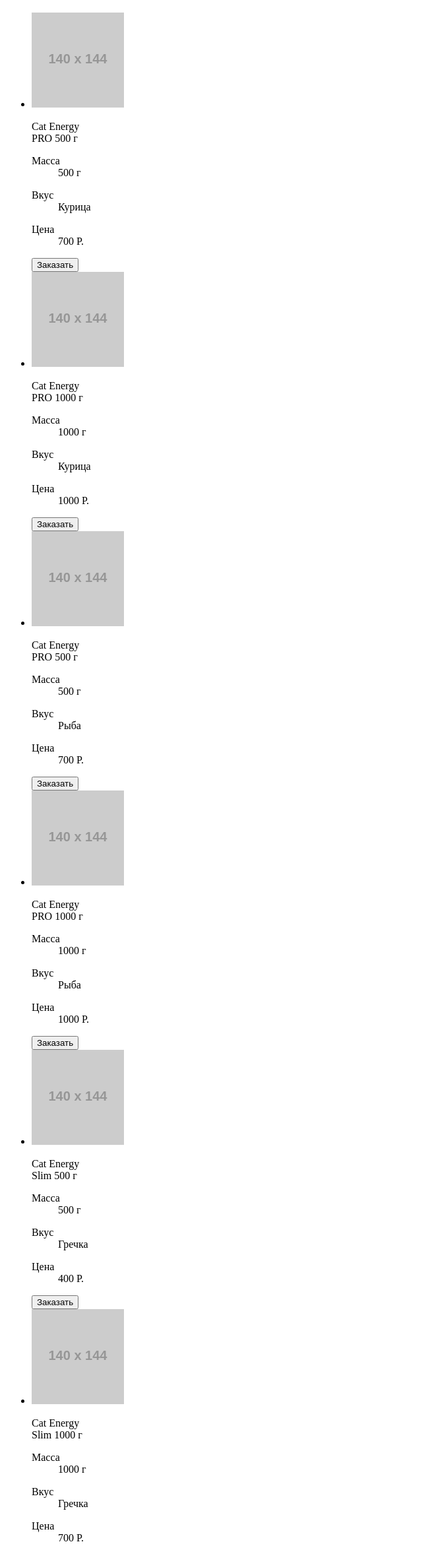
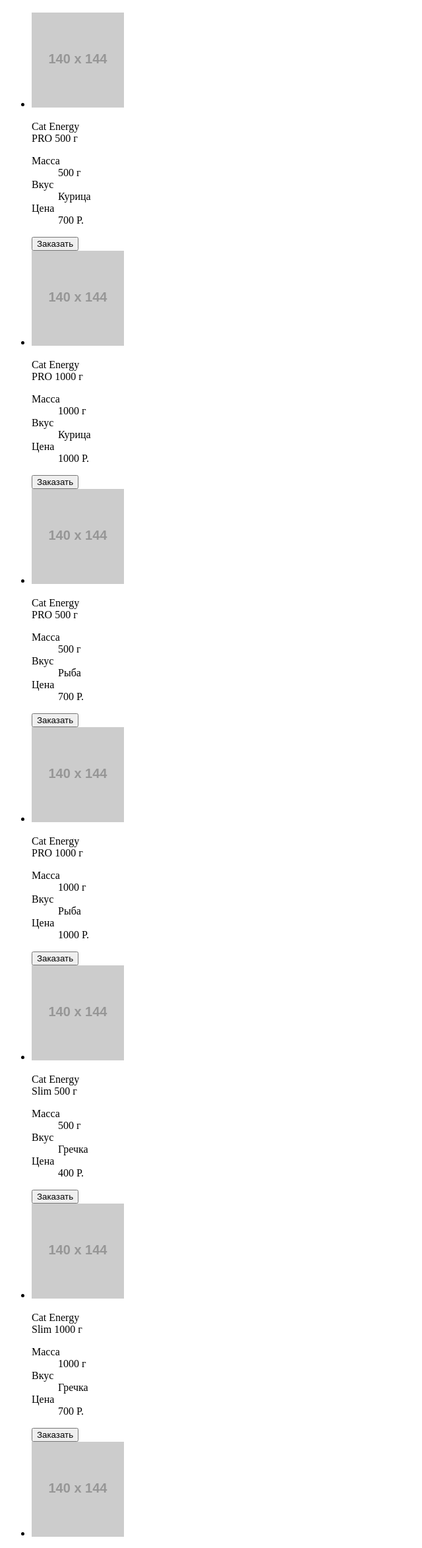
Before and after one commit to VladHolo628/1582609-cat-energy-21, a website: page source/catalog.html in a window 1280 px wide. Shown: the part 202-2548 px from the top of the page at 66% size, without its empty margins (0-640 px from the left). Drawn offline with Linux system fonts and the light colour scheme; placeholder pictures from the web are drawn by us.

Commit message:
Правки по замечаниям 2

```diff
--- a/source/catalog.html
+++ b/source/catalog.html
@@ -51,12 +51,8 @@
                 <dl class="product-stats__item">
                   <dt class="product-stats__title">Масса</dt>
                   <dd class="product-stats__description">500 г</dd>
-                </dl>
-                <dl class="product-stats__item">
                   <dt class="product-stats__title">Вкус</dt>
                   <dd class="product-stats__description">Курица</dd>
-                </dl>
-                <dl class="product-stats__item">
                   <dt class="product-stats__title">Цена</dt>
                   <dd class="product-stats__description">700 Р.</dd>
                 </dl>
@@ -76,12 +72,8 @@
                 <dl class="product-stats__item">
                   <dt class="product-stats__title">Масса</dt>
                   <dd class="product-stats__description">1000 г</dd>
-                </dl>
-                <dl class="product-stats__item">
                   <dt class="product-stats__title">Вкус</dt>
                   <dd class="product-stats__description">Курица</dd>
-                </dl>
-                <dl class="product-stats__item">
                   <dt class="product-stats__title">Цена</dt>
                   <dd class="product-stats__description">1000 Р.</dd>
                 </dl>
@@ -101,12 +93,8 @@
                 <dl class="product-stats__item">
                   <dt class="product-stats__title">Масса</dt>
                   <dd class="product-stats__description">500 г</dd>
-                </dl>
-                <dl class="product-stats__item">
                   <dt class="product-stats__title">Вкус</dt>
                   <dd class="product-stats__description">Рыба</dd>
-                </dl>
-                <dl class="product-stats__item">
                   <dt class="product-stats__title">Цена</dt>
                   <dd class="product-stats__description">700 Р.</dd>
                 </dl>
@@ -126,12 +114,8 @@
                 <dl class="product-stats__item">
                   <dt class="product-stats__title">Масса</dt>
                   <dd class="product-stats__description">1000 г</dd>
-                </dl>
-                <dl class="product-stats__item">
                   <dt class="product-stats__title">Вкус</dt>
                   <dd class="product-stats__description">Рыба</dd>
-                </dl>
-                <dl class="product-stats__item">
                   <dt class="product-stats__title">Цена</dt>
                   <dd class="product-stats__description">1000 Р.</dd>
                 </dl>
@@ -151,12 +135,8 @@
                 <dl class="product-stats__item">
                   <dt class="product-stats__title">Масса</dt>
                   <dd class="product-stats__description">500 г</dd>
-                </dl>
-                <dl class="product-stats__item">
                   <dt class="product-stats__title">Вкус</dt>
                   <dd class="product-stats__description">Гречка</dd>
-                </dl>
-                <dl class="product-stats__item">
                   <dt class="product-stats__title">Цена</dt>
                   <dd class="product-stats__description">400 Р.</dd>
                 </dl>
@@ -176,12 +156,8 @@
                 <dl class="product-stats__item">
                   <dt class="product-stats__title">Масса</dt>
                   <dd class="product-stats__description">1000 г</dd>
-                </dl>
-                <dl class="product-stats__item">
                   <dt class="product-stats__title">Вкус</dt>
                   <dd class="product-stats__description">Гречка</dd>
-                </dl>
-                <dl class="product-stats__item">
                   <dt class="product-stats__title">Цена</dt>
                   <dd class="product-stats__description">700 Р.</dd>
                 </dl>
@@ -201,12 +177,8 @@
                 <dl class="product-stats__item">
                   <dt class="product-stats__title">Масса</dt>
                   <dd class="product-stats__description">500 г</dd>
-                </dl>
-                <dl class="product-stats__item">
                   <dt class="product-stats__title">Вкус</dt>
                   <dd class="product-stats__description">Рис</dd>
-                </dl>
-                <dl class="product-stats__item">
                   <dt class="product-stats__title">Цена</dt>
                   <dd class="product-stats__description">500 Р.</dd>
                 </dl>
@@ -268,8 +240,7 @@
     <section class="page-footer__map map">
       <iframe
         src="https://www.google.com/maps/embed?pb=!1m18!1m12!1m3!1d1998.6037872533277!2d30.320858716096975!3d59.93871648187614!2m3!1f0!2f0!3f0!3m2!1i1024!2i768!4f13.1!3m3!1m2!1s0x4696310fca145cc1%3A0x42b32648d8238007!2sBolshaya%20Konyushennaya%20St%2C%2019%2F8%2C%20Sankt-Peterburg%2C%20191186!5e0!3m2!1sen!2sru!4v1605361720038!5m2!1sen!2sru"
-        width="320" height="362" frameborder="0" style="border:0;" allowfullscreen="" aria-hidden="false"
-        tabindex="0"></iframe>
+        width="320" height="362" style="border:0;" allowfullscreen="" aria-hidden="false" tabindex="0"></iframe>
     </section>
     <div class="page-footer__bottom credits">
       <img class="credits__logo" src="http://placehold.it/128x24" alt="Логотип Кэт Энерджи">
```
